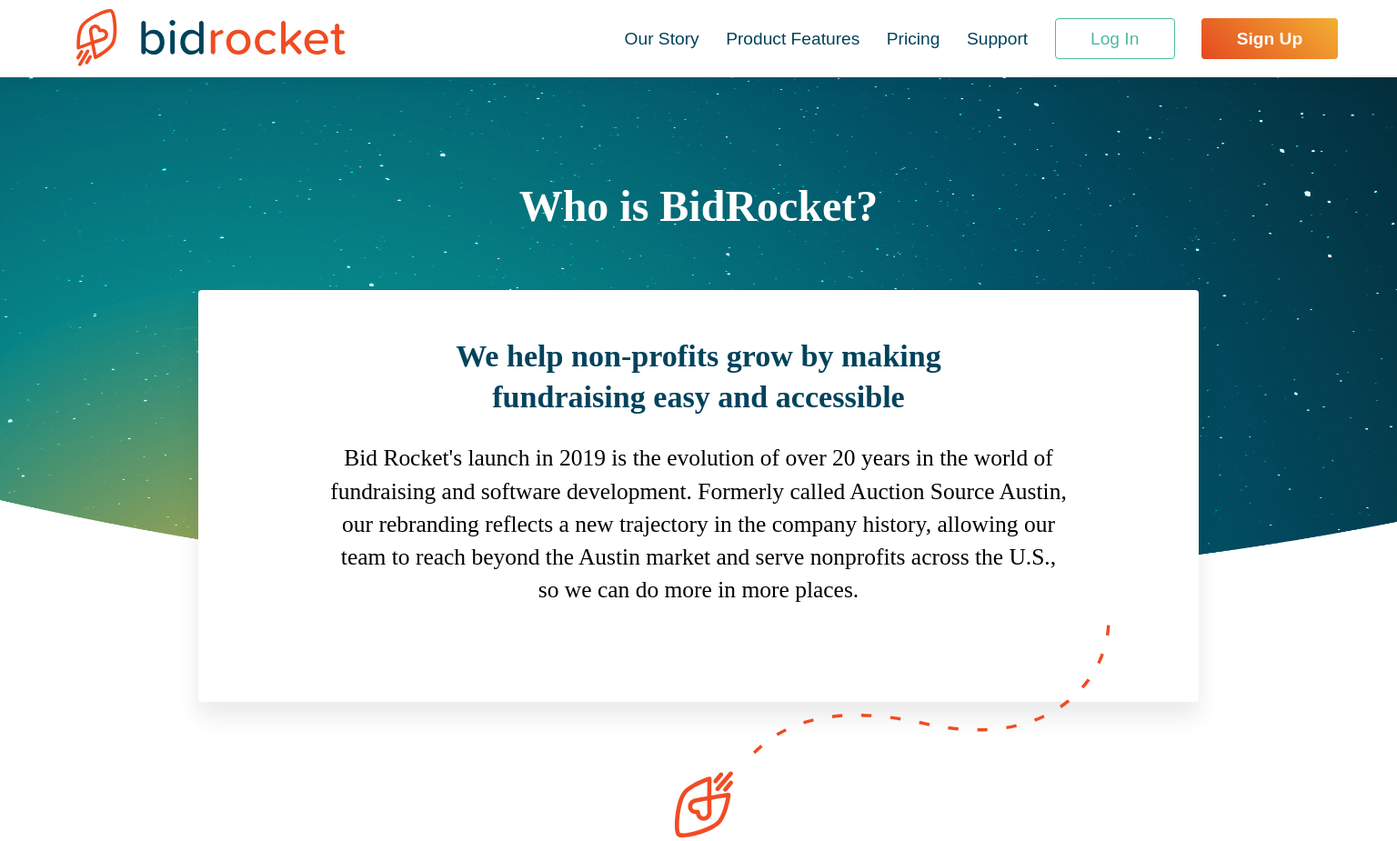
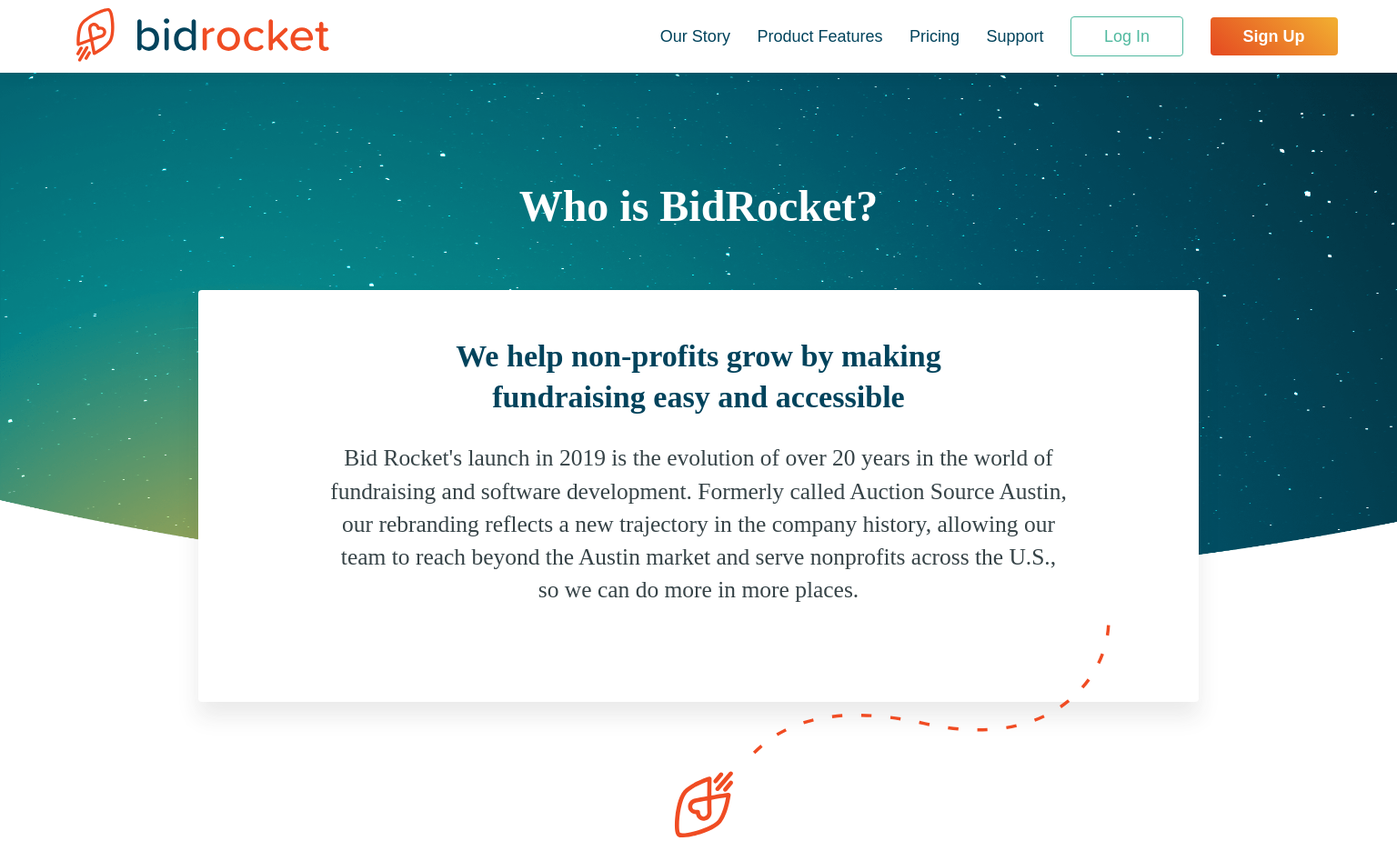
Before and after one commit to wisemufin/Bidrocket-V3, a plain HTML site: page about.html in a window 1536 px wide. Shown: the top 925 px of the page at 91% size. Drawn offline with Linux system fonts and the light colour scheme; a web font is replaced by a local one.

Commit message:
Final Edit
Final Edit to site!

```diff
--- a/resources/css/about.css
+++ b/resources/css/about.css
@@ -196,7 +196,7 @@
 }
 
 .card-text-container h2 {
-  color #364347;
+  color: #364347;
   width:760px;
   width: 52.805vw;
   line-height: 34px;
@@ -768,3 +768,26 @@
   padding: 0px 5px;
   padding: 0 .3472vw;
 }
+
+@media only screen and (min-width: 1440px) {
+
+  a {
+    font-size: 18px;
+  }
+
+  header {
+    height: 80px;
+  }
+
+  .header-logo img {
+    width: 278px;
+  }
+
+  .nav-hover {
+    font-size: 18px;
+  }
+
+  .log-in, .sign-up {
+    padding: 11px 36px;
+  }
+}
--- a/resources/css/externalsupport.css
+++ b/resources/css/externalsupport.css
@@ -618,3 +618,26 @@
   padding: 0px 5px;
   padding: 0 .3472vw;
 }
+
+@media only screen and (min-width: 1440px) {
+
+  a {
+    font-size: 18px;
+  }
+
+  header {
+    height: 80px;
+  }
+
+  .header-logo img {
+    width: 278px;
+  }
+
+  .nav-hover {
+    font-size: 18px;
+  }
+
+  .log-in, .sign-up {
+    padding: 11px 36px;
+  }
+}
--- a/resources/css/features.css
+++ b/resources/css/features.css
@@ -655,3 +655,26 @@
   padding: 0px 5px;
   padding: 0 .3472vw;
 }
+
+@media only screen and (min-width: 1440px) {
+
+  a {
+    font-size: 18px;
+  }
+
+  header {
+    height: 80px;
+  }
+
+  .header-logo img {
+    width: 278px;
+  }
+
+  .nav-hover {
+    font-size: 18px;
+  }
+
+  .log-in, .sign-up {
+    padding: 11px 36px;
+  }
+}
--- a/resources/css/pricing.css
+++ b/resources/css/pricing.css
@@ -754,3 +754,26 @@
   padding: 0px 5px;
   padding: 0 .3472vw;
 }
+
+@media only screen and (min-width: 1440px) {
+
+  a {
+    font-size: 18px;
+  }
+
+  header {
+    height: 80px;
+  }
+
+  .header-logo img {
+    width: 278px;
+  }
+
+  .nav-hover {
+    font-size: 18px;
+  }
+
+  .log-in, .sign-up {
+    padding: 11px 36px;
+  }
+}
--- a/resources/css/privacy.css
+++ b/resources/css/privacy.css
@@ -176,3 +176,26 @@
 .privacy-policy ul {
   padding-left: 50px;
 }
+
+@media only screen and (min-width: 1440px) {
+
+  a {
+    font-size: 18px;
+  }
+
+  header {
+    height: 80px;
+  }
+
+  .header-logo img {
+    width: 278px;
+  }
+
+  .nav-hover {
+    font-size: 18px;
+  }
+
+  .log-in, .sign-up {
+    padding: 11px 36px;
+  }
+}
--- a/resources/css/style.css
+++ b/resources/css/style.css
@@ -880,10 +880,18 @@
   }
 
 /* TEXT SIZING CORRECTION */
-/* @media only screen and (min-width: 1440px) {
+@media only screen and (min-width: 1440px) {
 
   a {
     font-size: 18px;
+  }
+
+  header {
+    height: 80px;
+  }
+
+  .header-logo img {
+    width: 278px;
   }
 
   .nav-hover {
@@ -911,7 +919,7 @@
     padding: 20px 144px;
   }
 
-  .screenshot-text-container h2 {
+  .screenshot-text-container h2, .screenshot-text-container-alt h2 {
     font-size: 35px;
   }
 
@@ -924,11 +932,21 @@
     margin-right: 12px;
   }
 
-  .screenshot-text-container .button-container a h3 {
+  .descriptor {
+    padding: 1rem 0rem;
+  }
+
+  .screenshot-text-container .button-container a h3, .screenshot-text-container-alt a h3 {
     font-size: 20px;
     padding: 15px 50px;
   }
-} */
+
+  .pricing-card h1 {
+    font-size: 45px;
+    width: 600px;
+    /* padding: 50px 22px 40px 0px; */
+  }
+}
 
 /* MOBILE SITE */
 @media only screen and (max-width: 420px) {
--- a/resources/css/support.css
+++ b/resources/css/support.css
@@ -732,3 +732,26 @@
   padding: 0px 5px;
   padding: 0 .3472vw;
 }
+
+@media only screen and (min-width: 1440px) {
+
+  a {
+    font-size: 18px;
+  }
+
+  header {
+    height: 80px;
+  }
+
+  .header-logo img {
+    width: 278px;
+  }
+
+  .nav-hover {
+    font-size: 18px;
+  }
+
+  .log-in, .sign-up {
+    padding: 11px 36px;
+  }
+}
```
